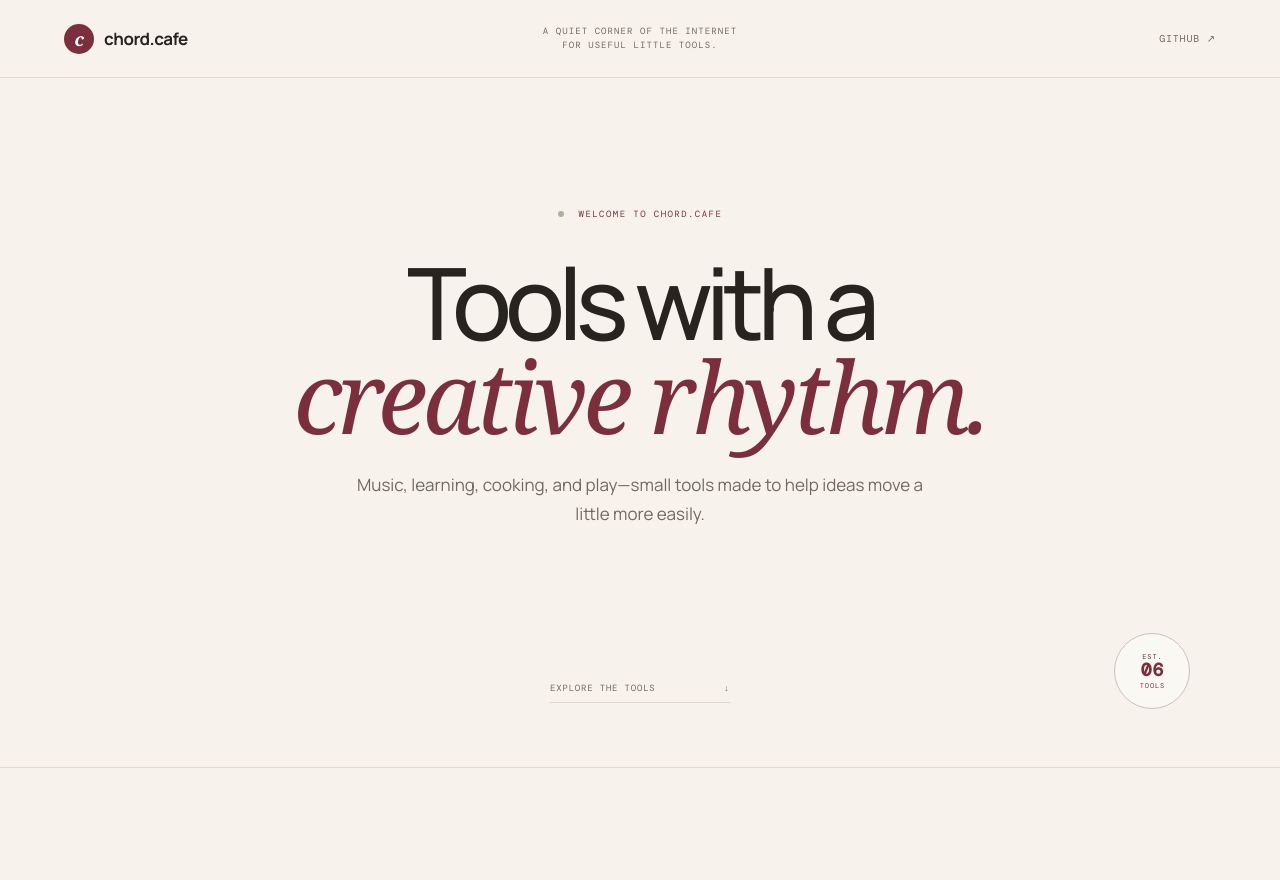
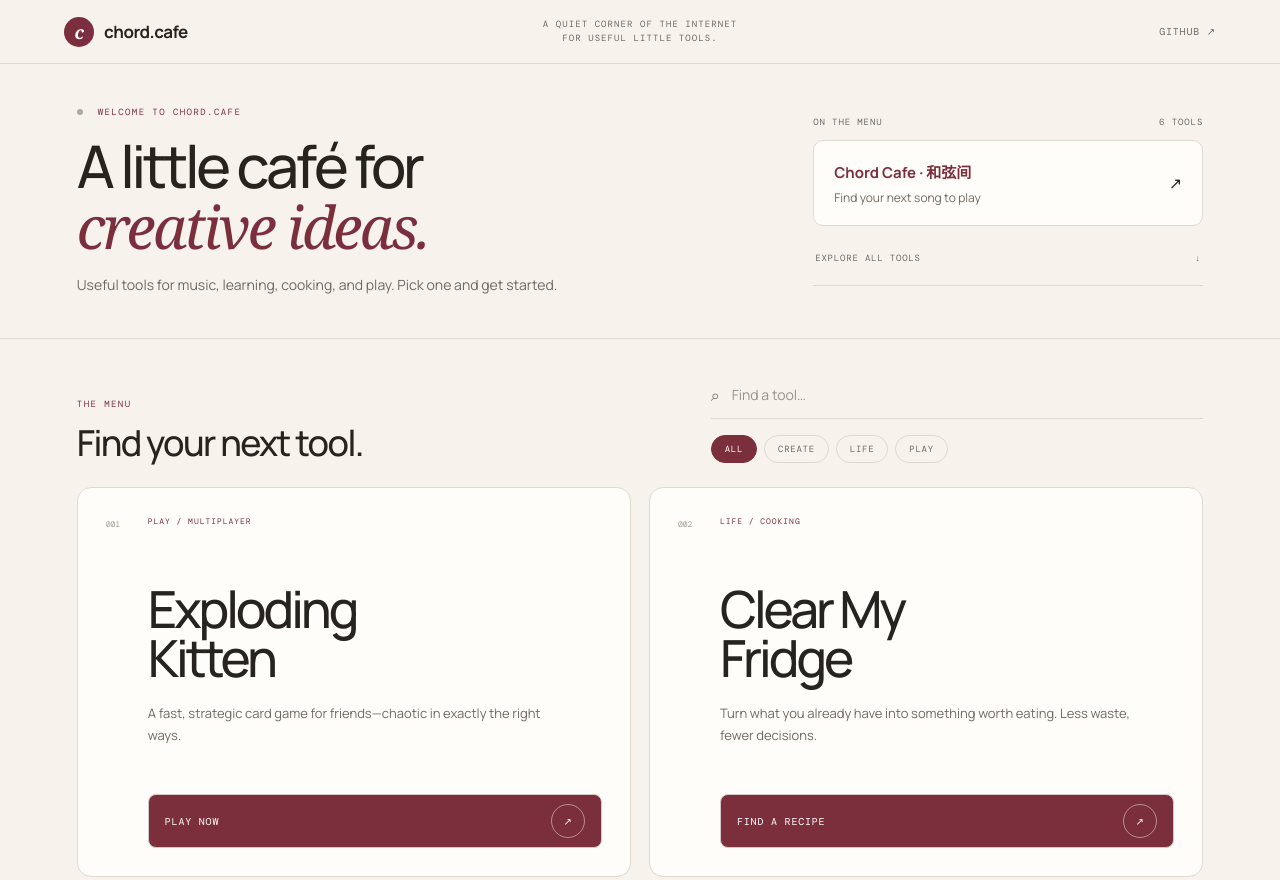
Before and after one commit to gavinz0228/tools-gateway, a plain HTML site: page index.html in a window 1280 px wide. Shown: the top 880 px of the page. Drawn offline with nearby package versions, Linux system fonts and the light colour scheme.

Commit message:
Make tools gateway header compact

```diff
--- a/index.html
+++ b/index.html
@@ -29,14 +29,18 @@
 
   <main>
     <section class="hero">
-      <div class="eyebrow"><span class="live-dot"></span> Welcome to chord.cafe</div>
-      <h1>Tools with a<br><em>creative rhythm.</em></h1>
-      <p class="hero-copy">Music, learning, cooking, and play—small tools made to help ideas move a little more easily.</p>
-      <a class="scroll-cue" href="#collection"><span>Explore the tools</span><span aria-hidden="true">↓</span></a>
-      <div class="hero-stamp" aria-hidden="true">
-        <span>EST.</span>
-        <strong>06</strong>
-        <span>TOOLS</span>
+      <div class="hero-intro">
+        <div class="eyebrow"><span class="live-dot"></span> Welcome to chord.cafe</div>
+        <h1>A little café for<br><em>creative ideas.</em></h1>
+        <p class="hero-copy">Useful tools for music, learning, cooking, and play. Pick one and get started.</p>
+      </div>
+      <div class="hero-actions">
+        <p class="hero-menu-label">On the menu <span>6 tools</span></p>
+        <a class="hero-feature-link" href="https://chord.cafe/" target="_blank" rel="noreferrer">
+          <span><strong>Chord Cafe · 和弦间</strong><small>Find your next song to play</small></span>
+          <span aria-hidden="true">↗</span>
+        </a>
+        <a class="scroll-cue" href="#collection"><span>Explore all tools</span><span aria-hidden="true">↓</span></a>
       </div>
     </section>
 
@@ -44,7 +48,7 @@
       <div class="collection-head">
         <div>
           <p class="section-index">The menu</p>
-          <h2>What would you<br>like to make?</h2>
+          <h2>Find your next tool.</h2>
         </div>
         <div class="controls">
           <label class="search">
--- a/style.css
+++ b/style.css
@@ -25,7 +25,7 @@ button, input { font: inherit; }
 .noise { display: none; }
 
 .site-header {
-  min-height: 78px;
+  min-height: 64px;
   padding: 0 max(28px, 5vw);
   display: grid;
   grid-template-columns: 1fr auto 1fr;
@@ -73,16 +73,21 @@ button, input { font: inherit; }
 .github-link:hover { color: var(--wine); }
 
 .hero {
-  min-height: 690px;
-  padding: 130px max(28px, 8vw) 64px;
-  position: relative;
-  display: flex;
-  flex-direction: column;
+  padding: 42px max(28px, 6vw);
+  display: grid;
+  grid-template-columns: minmax(0, 1.5fr) minmax(260px, 1fr);
+  gap: 56px;
   align-items: center;
-  text-align: center;
-  overflow: hidden;
   border-bottom: 1px solid var(--line);
 }
+.hero-intro { max-width: 680px; }
+.hero-actions { width: 100%; max-width: 390px; justify-self: end; }
+.hero-menu-label { display: flex; justify-content: space-between; margin: 0 0 12px; color: var(--muted); font: 9px "DM Mono", monospace; text-transform: uppercase; letter-spacing: .1em; }
+.hero-feature-link { min-height: 86px; display: flex; align-items: center; justify-content: space-between; gap: 16px; padding: 18px 20px; border: 1px solid var(--line); border-radius: 10px; background: var(--paper); text-decoration: none; }
+.hero-feature-link strong { display: block; font-size: 15px; color: var(--wine); }
+.hero-feature-link small { display: block; margin-top: 6px; color: var(--muted); font-size: 12px; }
+.hero-feature-link:hover { border-color: var(--wine); }
+.hero-feature-link:focus-visible, .scroll-cue:focus-visible { outline: 3px solid #cdbec0; outline-offset: 3px; }
 .eyebrow, .section-index {
   color: var(--wine);
   font: 9px "DM Mono", monospace;
@@ -98,10 +103,9 @@ button, input { font: inherit; }
   border-radius: 50%;
 }
 .hero h1 {
-  margin: 36px 0 28px;
-  max-width: 900px;
-  font: 500 clamp(62px, 7.8vw, 116px)/.93 "Manrope", sans-serif;
-  letter-spacing: -.07em;
+  margin: 18px 0 16px;
+  font: 500 clamp(42px, 4.6vw, 66px)/1.02 "Manrope", sans-serif;
+  letter-spacing: -.055em;
 }
 .hero h1 em {
   color: var(--wine);
@@ -113,15 +117,16 @@ button, input { font: inherit; }
   max-width: 570px;
   margin: 0;
   color: var(--muted);
-  font-size: 17px;
-  line-height: 1.7;
+  font-size: 14px;
+  line-height: 1.65;
 }
 .scroll-cue {
   display: flex;
   justify-content: space-between;
-  width: 180px;
-  margin-top: auto;
-  padding-bottom: 8px;
+  min-height: 48px;
+  width: 100%;
+  margin-top: 12px;
+  padding: 14px 2px;
   color: var(--muted);
   border-bottom: 1px solid var(--line);
   text-decoration: none;
@@ -147,19 +152,19 @@ button, input { font: inherit; }
 }
 .hero-stamp strong { font-size: 18px; line-height: 1.1; }
 
-.collection { padding: 110px max(28px, 6vw) 130px; }
+.collection { padding: 32px max(28px, 6vw) 80px; scroll-margin-top: 24px; }
 .collection-head {
   max-width: 1180px;
-  margin: 0 auto 70px;
+  margin: 0 auto 24px;
   display: grid;
   grid-template-columns: 1.1fr .9fr;
   align-items: end;
-  gap: 80px;
+  gap: 32px;
 }
 .collection h2 {
-  margin: 20px 0 0;
-  font: 500 clamp(44px, 5vw, 72px)/1.02 "Manrope", sans-serif;
-  letter-spacing: -.055em;
+  margin: 12px 0 0;
+  font: 500 clamp(26px, 2.8vw, 38px)/1.15 "Manrope", sans-serif;
+  letter-spacing: -.045em;
 }
 .search {
   height: 48px;
@@ -339,14 +344,14 @@ footer {
 footer a { color: #b9b1a8; }
 
 @media (max-width: 800px) {
-  .site-header { grid-template-columns: 1fr auto; min-height: 68px; }
+  .site-header { grid-template-columns: 1fr auto; min-height: 60px; }
   .header-note { display: none; }
-  .hero { min-height: 650px; padding: 100px 28px 45px; }
-  .hero h1 { font-size: clamp(56px, 16vw, 82px); }
-  .hero-copy { font-size: 15px; }
-  .hero-stamp { display: none; }
-  .collection { padding: 82px 20px 90px; }
-  .collection-head { grid-template-columns: 1fr; gap: 46px; margin-bottom: 52px; }
+  .hero { grid-template-columns: 1fr; gap: 24px; padding: 30px 20px 24px; }
+  .hero h1 { font-size: clamp(38px, 8vw, 56px); }
+  .hero-actions { max-width: none; }
+  .hero-copy { font-size: 13px; }
+  .collection { padding: 24px 20px 70px; }
+  .collection-head { grid-template-columns: 1fr; gap: 18px; margin-bottom: 20px; }
   .tool-list { grid-template-columns: 1fr; }
   .tool { min-height: 350px; padding: 24px; }
   .tool-meta { margin-bottom: 46px; }
```
